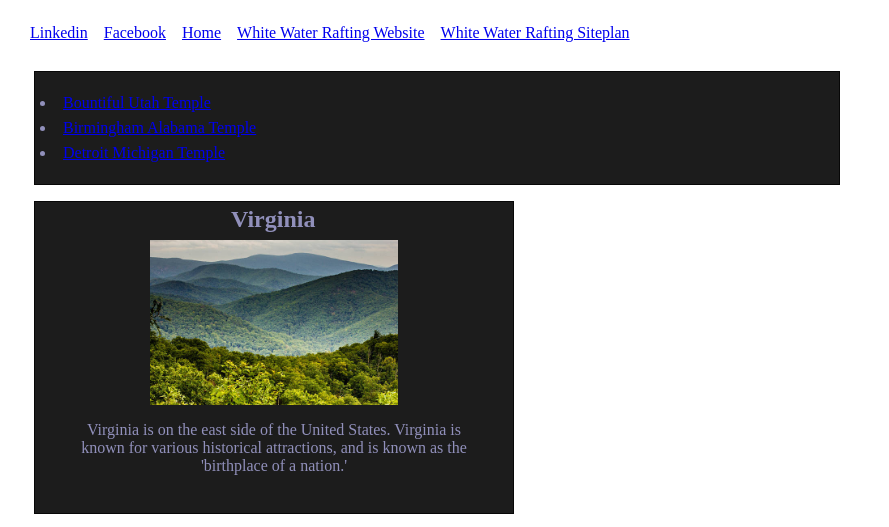
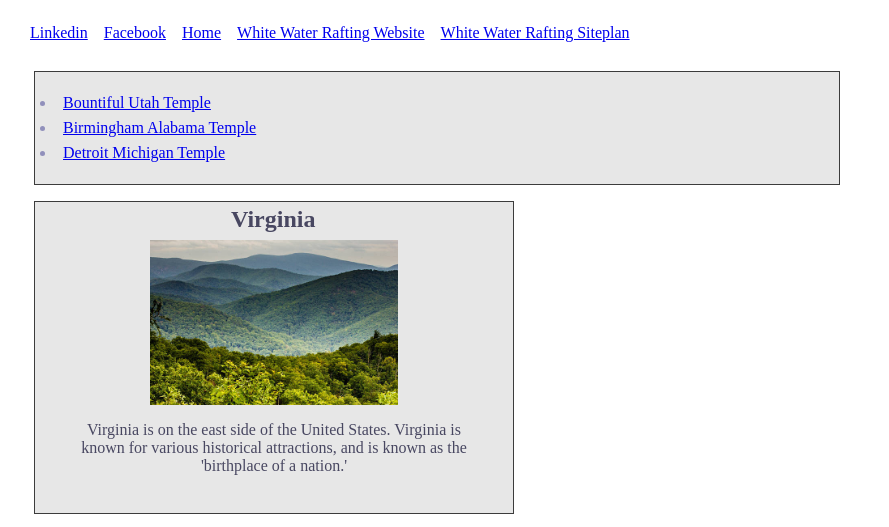
Before and after one commit to ashhogge/Coding, a plain HTML site: page index.html in a window 1280 px wide. Shown: the top 527 px of the page, without its empty margins (0-889 px from the left). Drawn offline with Linux system fonts and the light colour scheme.

Commit message:
textcolor

```diff
--- a/styles.css
+++ b/styles.css
@@ -35,14 +35,14 @@ footer {
     margin: 1rem;
     border: 1px solid rgba(0,0,0,.74);
     padding: 2rem;
-    background-color: #1c1c1c; /* 2 */
-    color: #9190bb;
+    background-color: #e7e7e7; /* 2 */
+    color: #484761;
 }
 .box2 {
     margin: 1rem;
     border: 1px solid rgba(0,0,0,.74);
     padding: 1rem;
-    background-color: #1c1c1c; /* 2 */
+    background-color: #e7e7e7; /* 2 */
     color: #9190bb;
 }
 .float-image {
```
